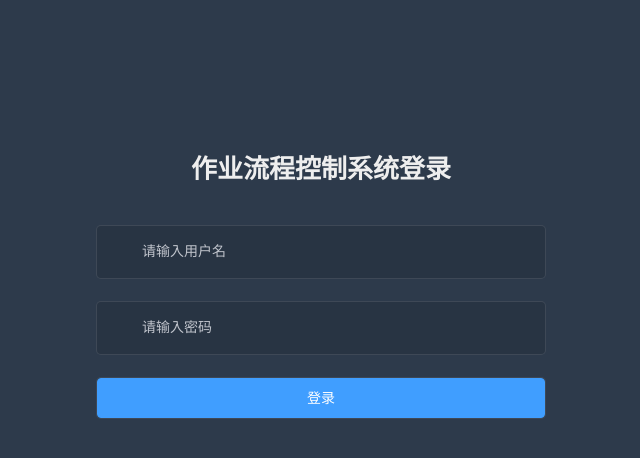
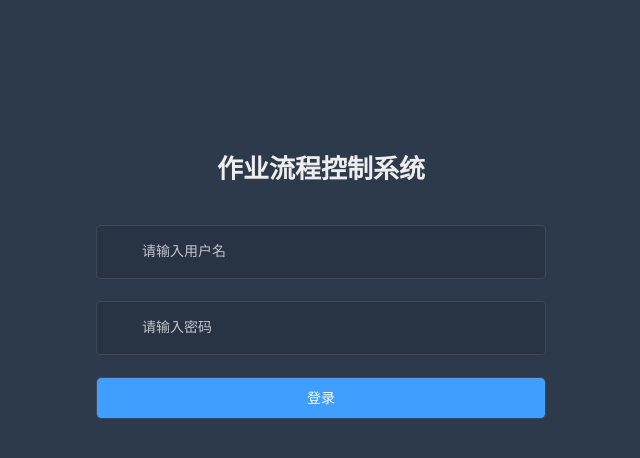
Before and after one commit to Organization2473678046/RGSWeb, a Vue app: page /#/login in a window 1280 px wide. Shown: the top 458 px of the page, without its empty margins (319-959 px from the left). Built offline with nearby package versions, Linux system fonts and the light colour scheme.

Commit message:
edit title

```diff
--- a/src/views/login/index.vue
+++ b/src/views/login/index.vue
@@ -1,7 +1,7 @@
 <template>
   <div class="login-container">
     <el-form ref="loginForm" :model="loginForm" :rules="loginRules" class="login-form" auto-complete="on" label-position="left">
-      <h3 class="title">作业流程控制系统登录</h3>
+      <h3 class="title">作业流程控制系统</h3>
       <el-form-item prop="username">
         <span class="svg-container">
           <svg-icon icon-class="user" />
```
